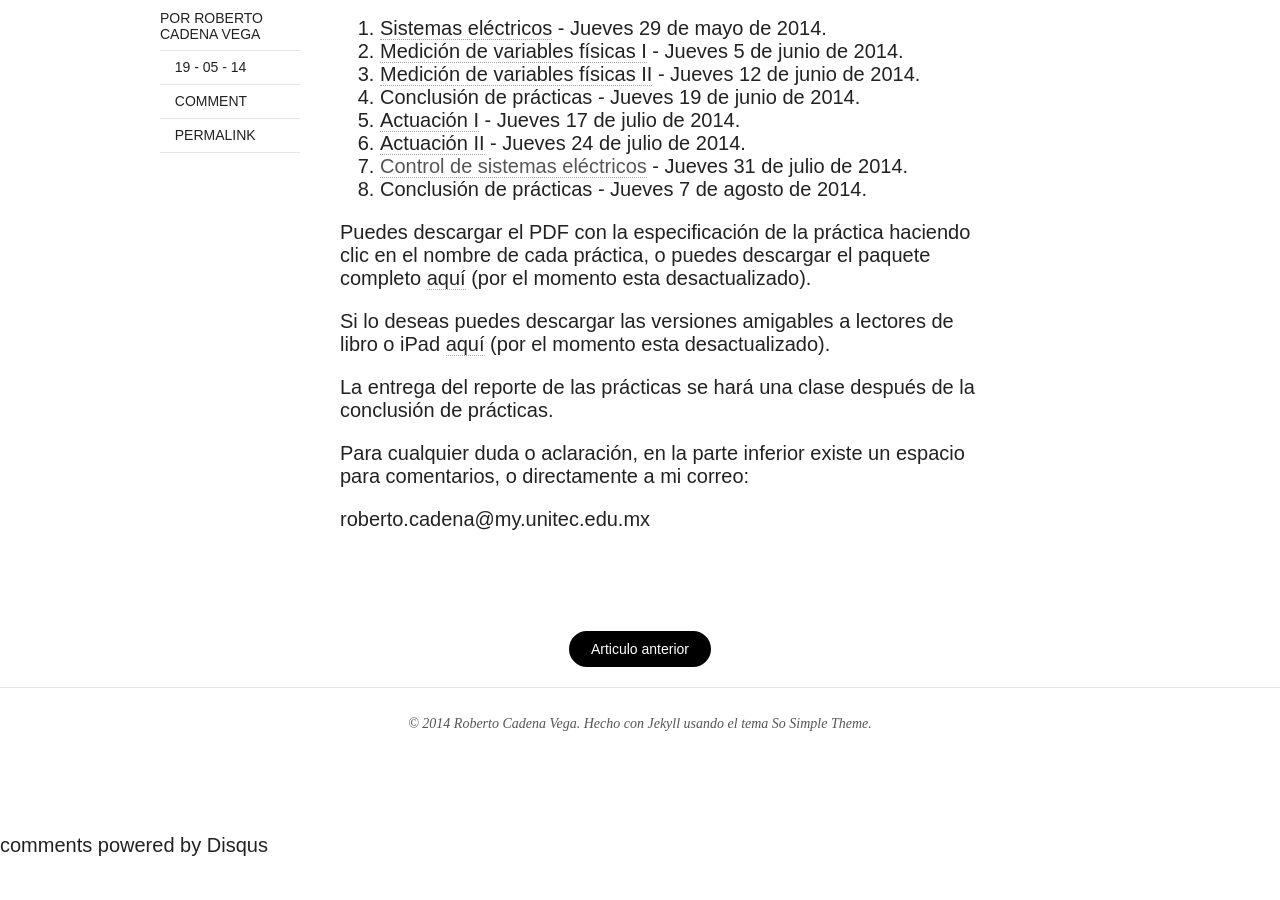
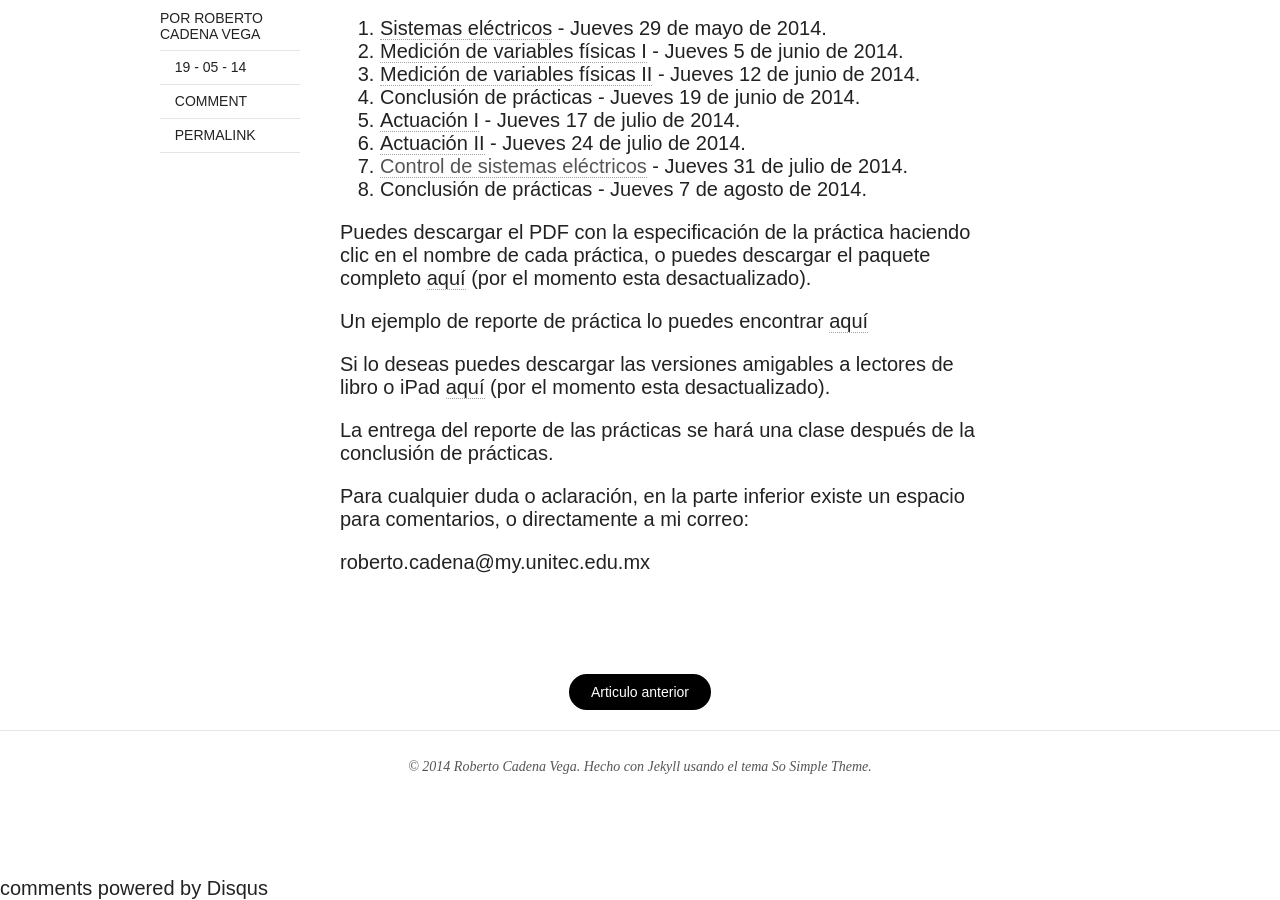
Before and after one commit to cad3na/robblack007.github.io, a Jekyll site: the page built from _posts/2014-05-19-instrumentacion-control-14-3.md, in a window 1280 px wide and 900 px high, scrolled down 1091 px. Built offline with Jekyll 4.4.1, drawn with Linux system fonts in a browser that asks for light colours; nearby versions of some CDN libraries; comment, search, counter and statistics services are not loaded; before the commit the page ends 1948 px from its top, so only the background shows below that.

Commit message:
Se agrega link a ejemplo de reporte de practica

```diff
--- a/_posts/2014-05-19-instrumentacion-control-14-3.md
+++ b/_posts/2014-05-19-instrumentacion-control-14-3.md
@@ -26,6 +26,8 @@ Las prácticas a realizar durante el cuatrimestre son:
 
 Puedes descargar el PDF con la especificación de la práctica haciendo clic en el nombre de cada práctica, o puedes descargar el paquete completo [aquí](https://github.com/robblack007/clase-instrumentacion-control/archive/v1.0.zip) (por el momento esta desactualizado).
 
+Un ejemplo de reporte de práctica lo puedes encontrar [aquí](https://github.com/robblack007/clase-instrumentacion-control/blob/master/Practicas/PDF's/EjemploReporte.pdf?raw=true)
+
 Si lo deseas puedes descargar las versiones amigables a lectores de libro o iPad [aquí](https://github.com/robblack007/clase-instrumentacion-control/archive/ebook1.0.zip) (por el momento esta desactualizado).
 
 La entrega del reporte de las prácticas se hará una clase después de la conclusión de prácticas.
```
